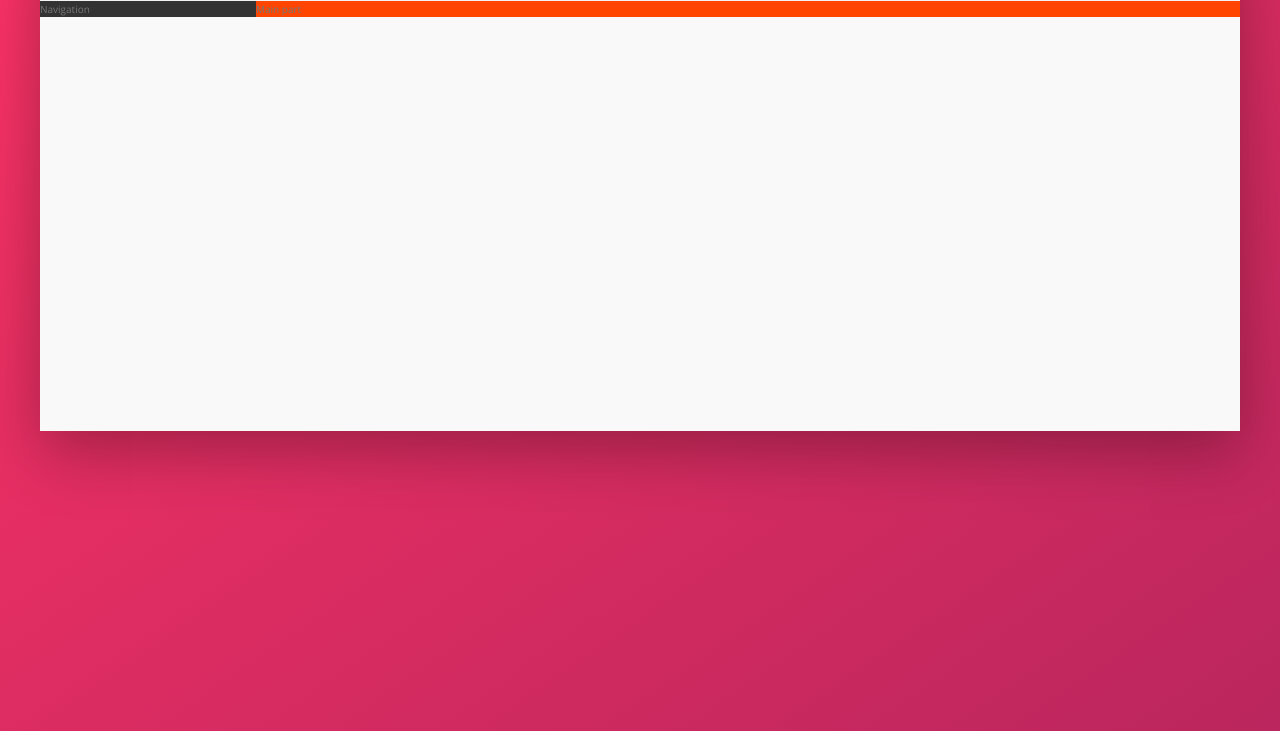
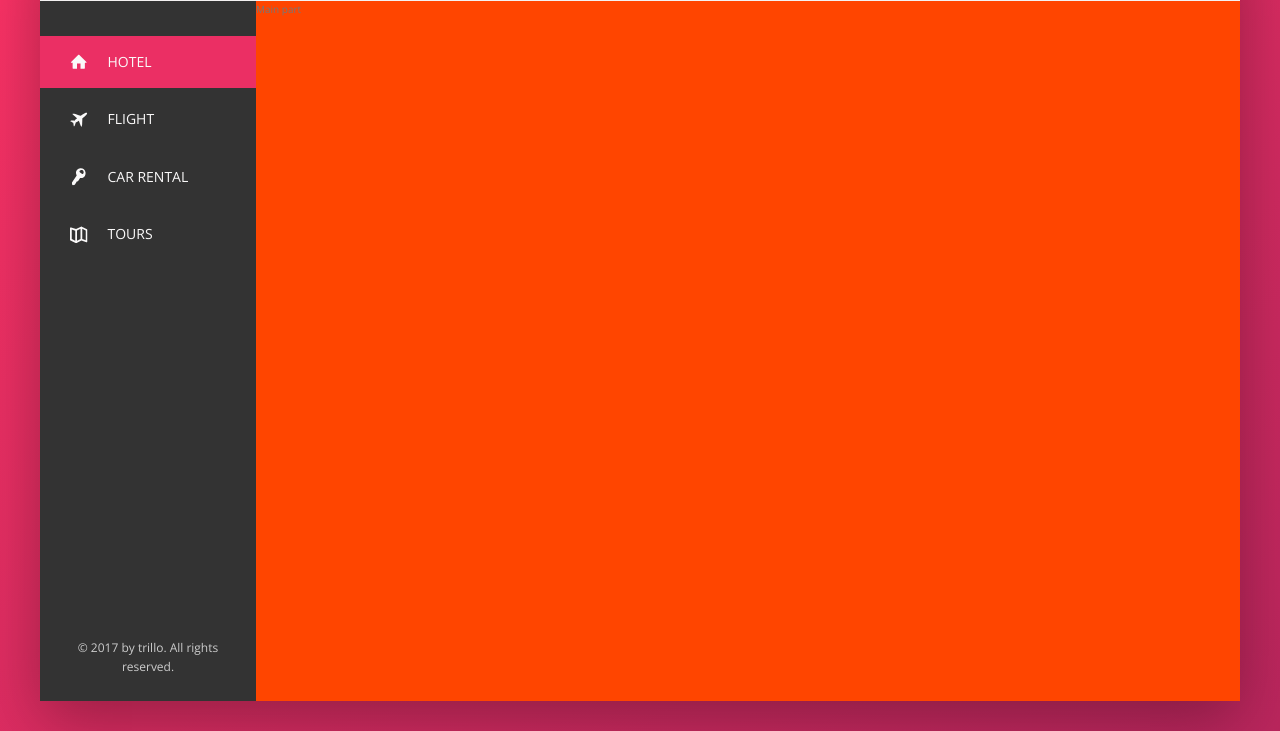
Before and after one commit to akbarameen/Trillo-Flexbox-SASS, a website: page index.html in a window 1280 px wide. Shown: the part 149-880 px from the top of the page. Drawn offline with nearby package versions, Linux system fonts and the light colour scheme.

Commit message:
Sidebar - completed

```diff
--- a/index.html
+++ b/index.html
@@ -39,14 +39,53 @@
                     </div>
                     <div class="user-nav__user">
                         <img src="img/user.jpg" alt="User photo" class="user-nav__user-photo">
-                        <span class="user-nav__user-name">Jonas</span>
+                        <span class="user-nav__user-name">Akbar</span>
                     </div>
                 </nav>
 
             </div>
             <div class="content">
                 <div class="sidebar">
-                    Navigation
+                    <ul class="side-nav">
+                        <li class="side-nav__item side-nav__item--active">
+                            <a href="#" class="side-nav__link">
+                                <svg class="side-nav__icon">
+                                    <use xlink:href="img/sprite.svg#icon-home"></use>
+                                </svg>
+                                <span>Hotel</span>
+                            </a>
+                        </li>
+                        <li class="side-nav__item">
+                            <a href="#" class="side-nav__link">
+                                <svg class="side-nav__icon">
+                                    <use xlink:href="img/sprite.svg#icon-aircraft"></use>
+                                </svg>
+                                <span>Flight</span>
+                            </a>
+                        </li>
+                        <li class="side-nav__item">
+                            <a href="#" class="side-nav__link">
+                                <svg class="side-nav__icon">
+                                    <use xlink:href="img/sprite.svg#icon-key"></use>
+                                </svg>
+                                <span>Car rental</span>
+                            </a>
+                        </li>
+                        <li class="side-nav__item">
+                            <a href="#" class="side-nav__link">
+                                <svg class="side-nav__icon">
+                                    <use xlink:href="img/sprite.svg#icon-map"></use>
+                                </svg>
+                                <span>Tours</span>
+                            </a>
+                        </li>
+                    </ul>
+
+                    <div class="legal">
+                        &copy; 2017 by trillo. All rights reserved.
+                    </div>
+
+
                 </div>
 
                 <main class="hotel-view">
--- a/sass/_components.scss
+++ b/sass/_components.scss
@@ -79,8 +79,9 @@
         align-items: center;
         transition: all 0.2s;
     }
-    &>:hover{
-        background-color:  var(--color-grey-light-2);
+
+    &>:hover {
+        background-color: var(--color-grey-light-2);
     }
 
     &__icon-box {
@@ -99,7 +100,7 @@
         width: 1.7rem;
         font-size: 0.8rem;
         color: #fff;
-        background-color:  var(--color-primary);
+        background-color: var(--color-primary);
         border-radius: 100px;
         position: absolute;
         top: 1.5rem;
@@ -123,4 +124,81 @@
 
 ////////////////////////////////////////
 // SIDE NAVIGATION
-.side-nav {}
+.side-nav {
+    font-size: 1.4rem;
+    list-style: none;
+    margin-top: 3.5rem;
+
+    &__item {
+        position: relative;
+
+        &:not(:last-child) {
+            margin-bottom: .5rem;
+        }
+
+    }
+    &__item::before{
+        content: "";
+        position: absolute;
+        top: 0;
+        left: 0;
+        height: 100%;
+        width: 3px;
+        background-color: var(--color-primary);
+        transform: scaleY(0);
+        transition: transform 0.2s,
+                    width 0.4s cubic-bezier(1,0,0,1) .2s,
+                    background-color 0.1s;
+
+    }
+    &__item:hover::before,
+    &__item--active::before{
+        transform: scaleY(1);
+        width: 100%;
+    }
+
+    &__item:active::before{
+        background-color: var(--color-primary-light);
+    }
+
+
+
+    &__link:link,
+    &__link:visited {
+        color: var(--color-grey-light-1);
+        display: block;
+        padding: 1.5rem 3rem;
+        text-decoration: none;
+        text-transform: uppercase;
+        position: relative;
+        z-index: 10;
+
+
+        // for aligning the elements vertically
+        display: flex;
+        align-items: center;
+
+
+
+    }
+
+    &__icon {
+        height: 1.75rem;
+        width: 1.75rem;
+        margin-right: 2rem;
+        fill: currentColor;
+
+
+    }
+
+}
+
+////////////////////////////////////////
+// LEGAL TEXT
+
+.legal {
+    font-size: 1.2rem;
+    color: var(--color-grey-light-4);
+    text-align: center;
+    padding: 2.5rem;
+}
--- a/sass/_layout.scss
+++ b/sass/_layout.scss
@@ -34,6 +34,9 @@
 
 .hotel-view{
     background-color: #fff;
+
+    // test
+    height: 70rem;
     background-color: orangered;
 
     flex: 1;
```
Also changed, not shown: css/style.css.
